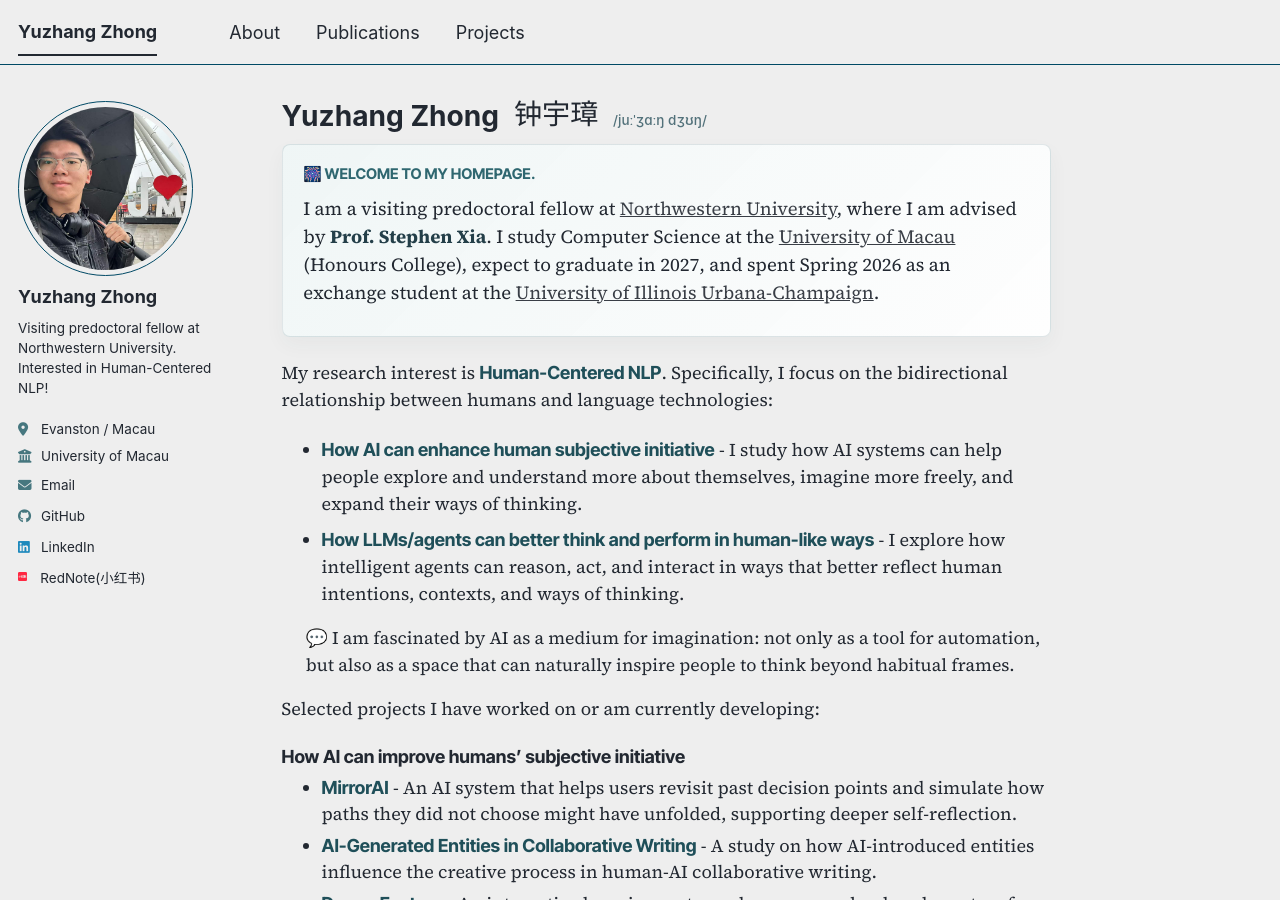
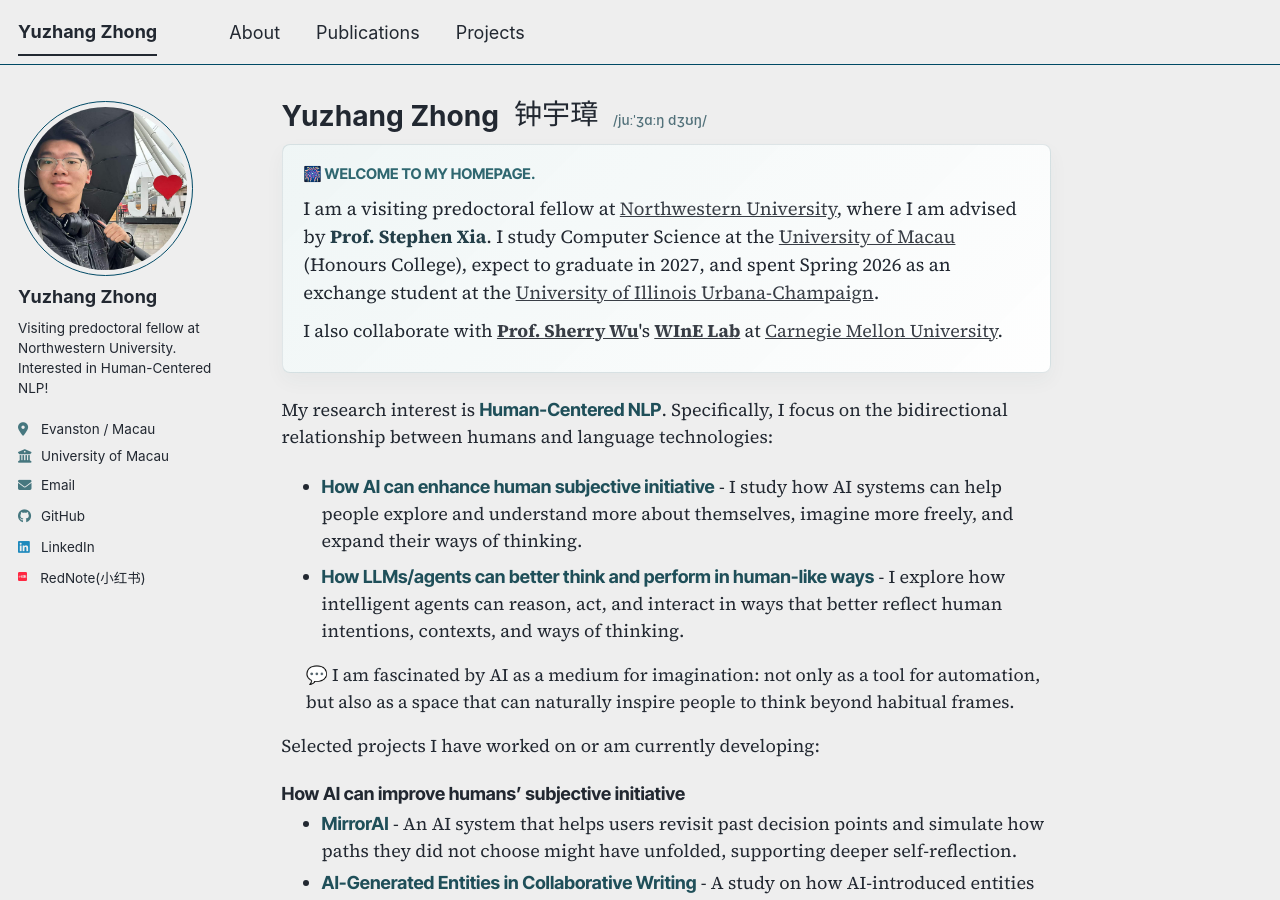
Before and after one commit to yuzhang-zhong/yuzhang-zhong.github.io, a Jekyll site: the page built from _pages/about.md, in a window 1280 px wide and 900 px high. Built offline with Jekyll 4.4.1, drawn with Linux system fonts in a browser that asks for light colours; comment, search, counter and statistics services are not loaded; a style sheet for code colours, icons or effects is not loaded.

Commit message:
Add WInE Lab collaboration

```diff
--- a/_pages/about.md
+++ b/_pages/about.md
@@ -20,6 +20,7 @@ redirect_from:
 <section id="about" class="homepage-welcome" markdown="1">
 <p class="welcome-kicker">🎆 Welcome to my homepage.</p>
 <p class="welcome-lead">I am a visiting predoctoral fellow at <a href="https://www.northwestern.edu/">Northwestern University</a>, where I am advised by <strong>Prof.&nbsp;Stephen&nbsp;Xia</strong>. I study Computer Science at the <a href="https://www.um.edu.mo/">University of Macau</a> (Honours College), expect to graduate in 2027, and spent Spring 2026 as an exchange student at the <a href="https://illinois.edu/">University of Illinois Urbana-Champaign</a>.</p>
+<p>I also collaborate with <strong><a href="https://www.cs.cmu.edu/~sherryw/">Prof.&nbsp;Sherry&nbsp;Wu</a></strong>'s <strong><a href="https://www.cs.cmu.edu/~sherryw/group.html">WInE Lab</a></strong> at <a href="https://www.cmu.edu/">Carnegie Mellon University</a>.</p>
 </section>
 
 My research interest is <span class="project-name">Human-Centered NLP</span>. Specifically, I
```
